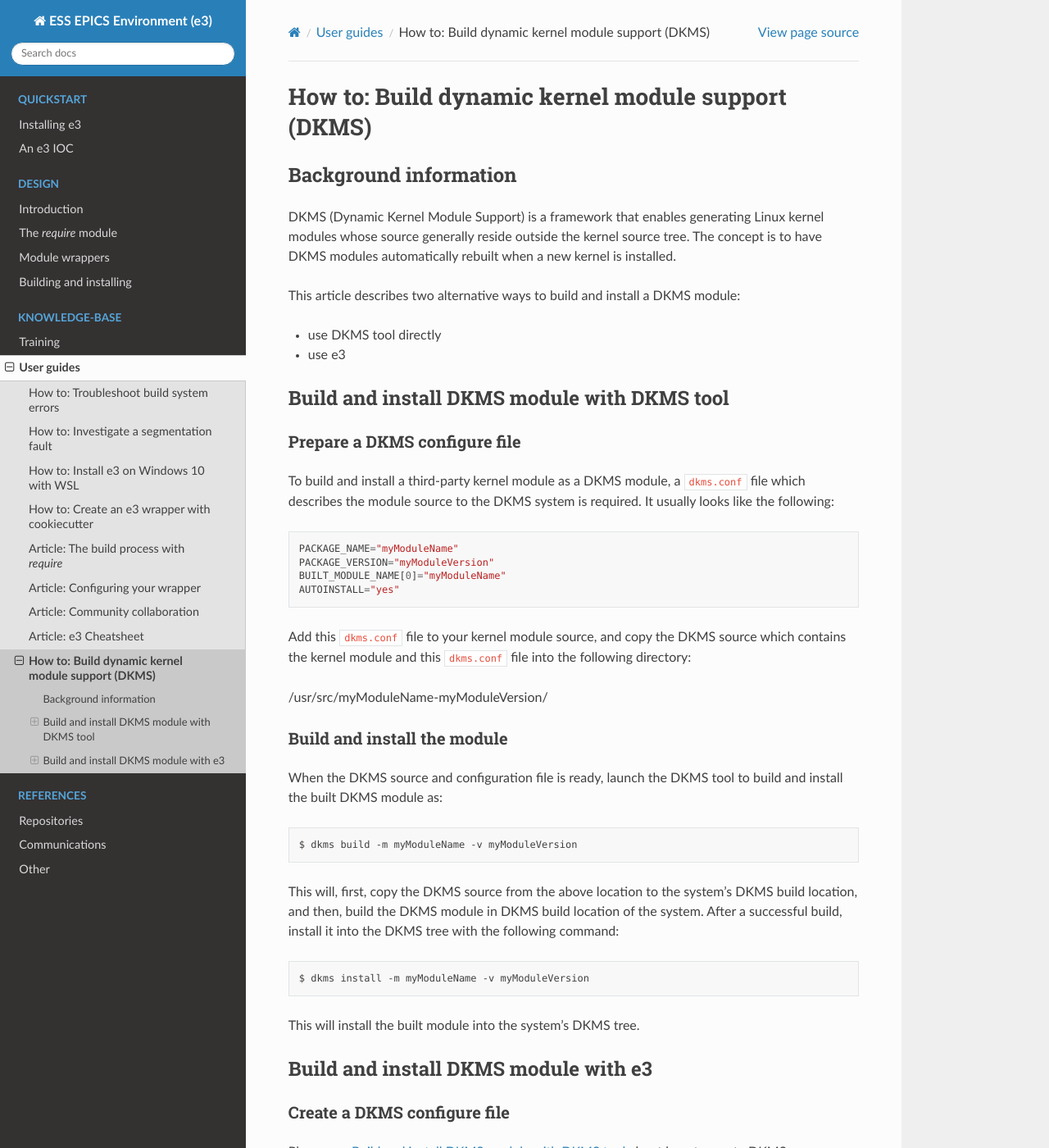
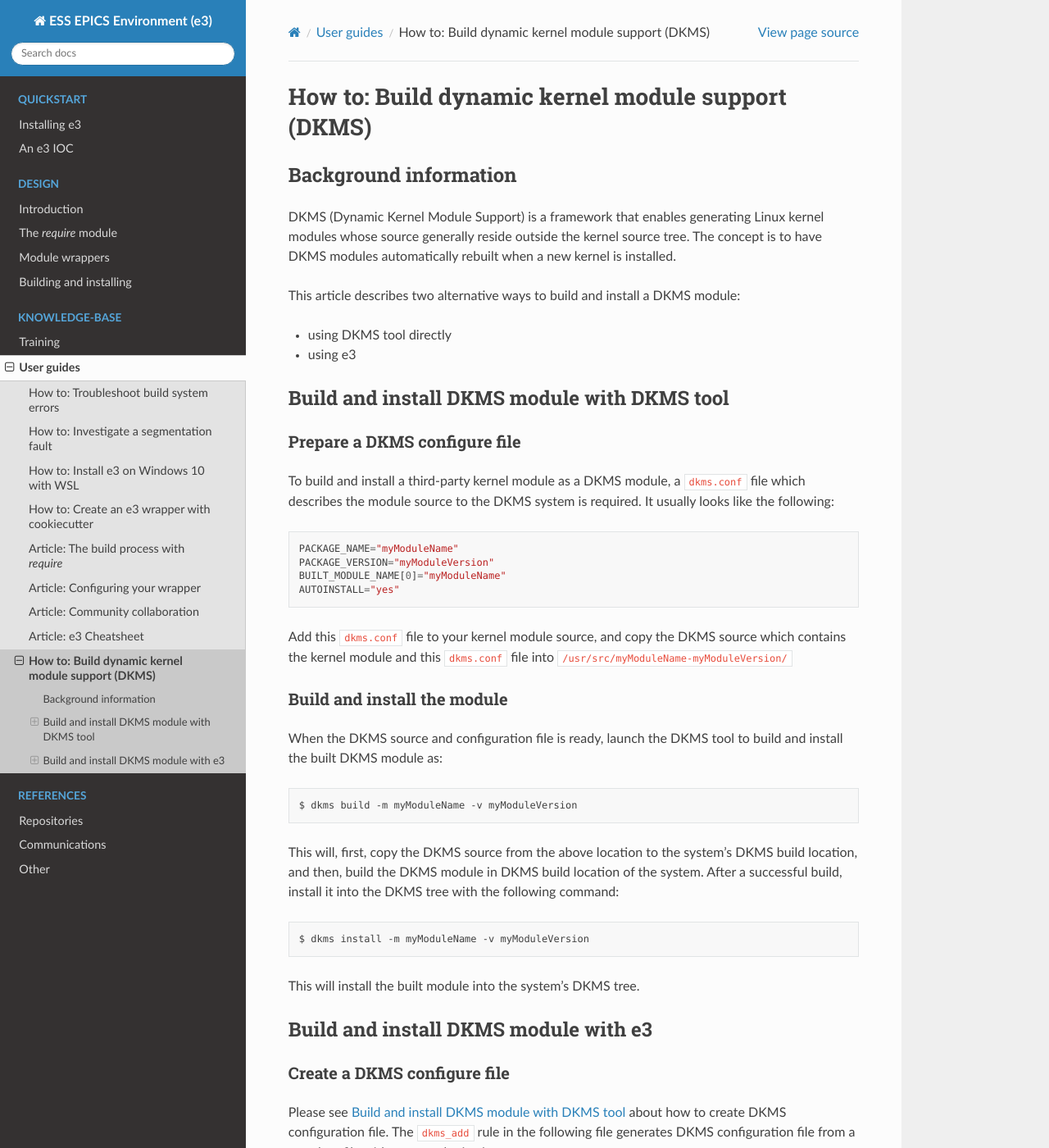
Before and after one commit to ttkorhonen/e3pages, a Sphinx documentation site: the page built from docs/kb/guide/articles/9_dynamic_kernel_module_support.md, in a window 1280 px wide and 1400 px high. Shown: the whole window at 82% size. Built offline with Sphinx 7.4.7 and the Read the Docs theme 2.0.0, drawn with Linux system fonts in a browser that asks for light colours; some of the changed text lies outside the part shown.

```diff
--- a/docs/kb/guide/articles/9_dynamic_kernel_module_support.md
+++ b/docs/kb/guide/articles/9_dynamic_kernel_module_support.md
@@ -10,8 +10,8 @@ modules automatically rebuilt when a new kernel is installed.
 This article describes two alternative ways to build and install a
 DKMS module:
 
-* use DKMS tool directly
-* use e3
+* using DKMS tool directly
+* using e3
 
 (with_dkms_tool)=
 
@@ -32,9 +32,7 @@ AUTOINSTALL="yes"
 
 Add this `dkms.conf` file to your kernel module source, and copy the
 DKMS source which contains the kernel module and this `dkms.conf` file
-into the following directory:
-
-/usr/src/myModuleName-myModuleVersion/
+into `/usr/src/myModuleName-myModuleVersion/`
 
 ### Build and install the module
 
```
Also changed, not shown: other parts of docs/kb/guide/articles/9_dynamic_kernel_module_support.md (+2 -1 lines).
